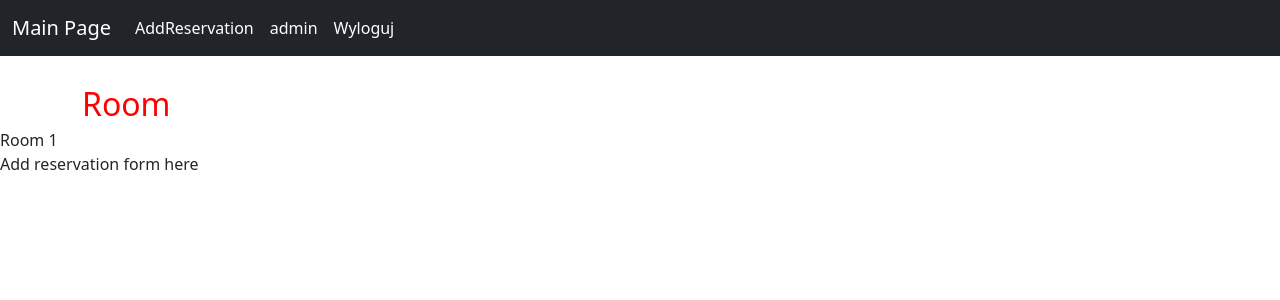
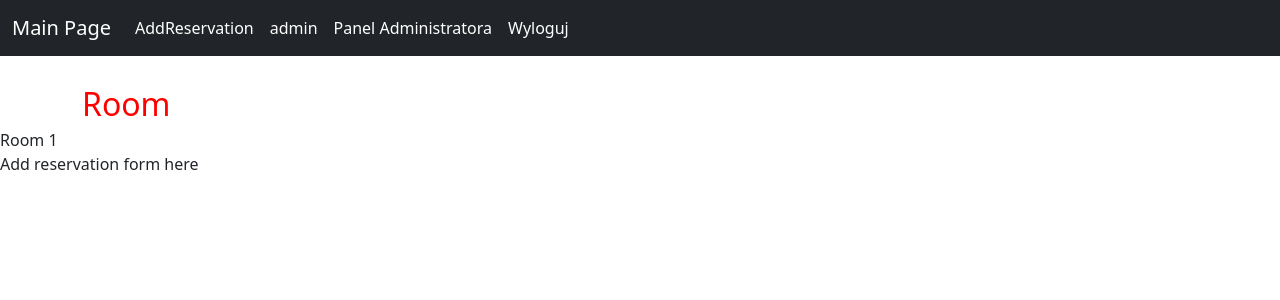
Before and after one commit to SzymixOz/Bazy-danych, a Django app: page /reservationSystem/room/1 in a window 1280 px wide. Shown: the top 300 px of the page. Run offline with Django 4.2, Linux system fonts and the light colour scheme; a user stored in the database is signed in; data comes from the database, SQL or seed files in the repository; both versions use the stored data as it was after the commit.

Commit message:
add security to admin panel

```diff
--- a/projekt/projekt/settings.py
+++ b/projekt/projekt/settings.py
@@ -133,3 +133,4 @@ STATICFILES_DIRS = [
 
 
 # radek asdfqrwe1234
+# reservationsystem8 AsdfQwer!234
--- /dev/null
+++ b/projekt/reservationSystem/templates/adminPanel.html
@@ -0,0 +1,5 @@
+{% extends 'base.html' %}
+
+{% block content %}
+    Panel Administratora
+{% endblock %}
--- a/projekt/reservationSystem/templates/home.html
+++ b/projekt/reservationSystem/templates/home.html
@@ -9,7 +9,7 @@
       <input type="number" id="max_capacity" name="max_capacity" />
 
       <label for="wifi">WiFi:</label>
-      <select id="wifi" name="wifi">
+      <select id="Wifi" name="Wifi">
         <option value="">-- Wybierz --</option>
         <option value="tak">Tak</option>
         <option value="nie">Nie</option>
@@ -28,7 +28,6 @@
       <input type="time" id="end_time" name="end_time" />
       <button type="submit">Filtruj</button>
     </form>
-
     Our rooms:
     <br>
     {% for room in room_list %}
--- a/projekt/reservationSystem/templates/navbar.html
+++ b/projekt/reservationSystem/templates/navbar.html
@@ -13,6 +13,11 @@
             <li class="nav-item">
               <a class="nav-link active" aria-current="page">{{user.username}}</a>
             </li>
+            {% if user.is_staff %}
+            <li class="nav-item">
+              <a class="nav-link active" aria-current="page" href="{% url 'adminPanel' %}">Panel Administratora</a>
+            </li>
+            {% endif %}
             <li class="nav-item">
               <a class="nav-link active" aria-current="page" href="{% url 'logout' %}">Wyloguj</a>
             </li>
--- a/projekt/reservationSystem/urls.py
+++ b/projekt/reservationSystem/urls.py
@@ -1,7 +1,20 @@
 from django.urls import path
+from django.contrib import admin
 from . import views
+from django.conf.urls import handler404
+from django.shortcuts import render, redirect
+from django.contrib.auth.decorators import login_required, user_passes_test
+from django.contrib.admin.views.decorators import staff_member_required
 
 handler404 = 'django.views.defaults.page_not_found'
+
+def staff_check(user):
+    return user.is_staff
+
+def admin_panel_view(request):
+    if not request.user.is_staff:
+        return redirect('/reservationSystem/')
+    return render(request, 'adminPanel.html')
 
 urlpatterns = [
     path('login/', views.login_view, name='login'),
@@ -9,5 +22,6 @@ urlpatterns = [
     path('register/', views.register_view, name='register'),
     path('room/<int:roomId>', views.room, name='room'),
     path('AddReservation/', views.AddReservation, name='AddReservation'),
+    path('adminPanel/', admin_panel_view, name='adminPanel'),
     path('', views.home, name='home'),
 ]
--- a/projekt/reservationSystem/views.py
+++ b/projekt/reservationSystem/views.py
@@ -3,6 +3,7 @@ from django.contrib.auth import authenticate, login, logout
 from django.contrib import messages
 from django.contrib.auth.forms import UserCreationForm
 from reservationSystem.models import Room, Reservation
+from django.contrib.auth.models import User
 
 from .models import Room
 
@@ -51,7 +52,7 @@ def home(request):
     if max_capacity:
         room_list = room_list.filter(capacity__lte=max_capacity)
     if wifi:
-        room_list = room_list.filter(wifi=(wifi == 'tak'))
+        room_list = room_list.filter(WiFi=(wifi == 'tak'))
     if projector:
         room_list = room_list.filter(projector=(projector == 'tak'))
     if date and start_time and end_time:
@@ -74,5 +75,8 @@ def room(request, roomId):
         return home(request)
     return render(request, 'room.html', {'room': room})
 
+def adminPanel(request):
+    return render(request, 'adminPanel.html')
+
 def handler404(request, exception):
     return render(request, '404.html')
```
Also changed, not shown: projekt/db.sqlite3.
